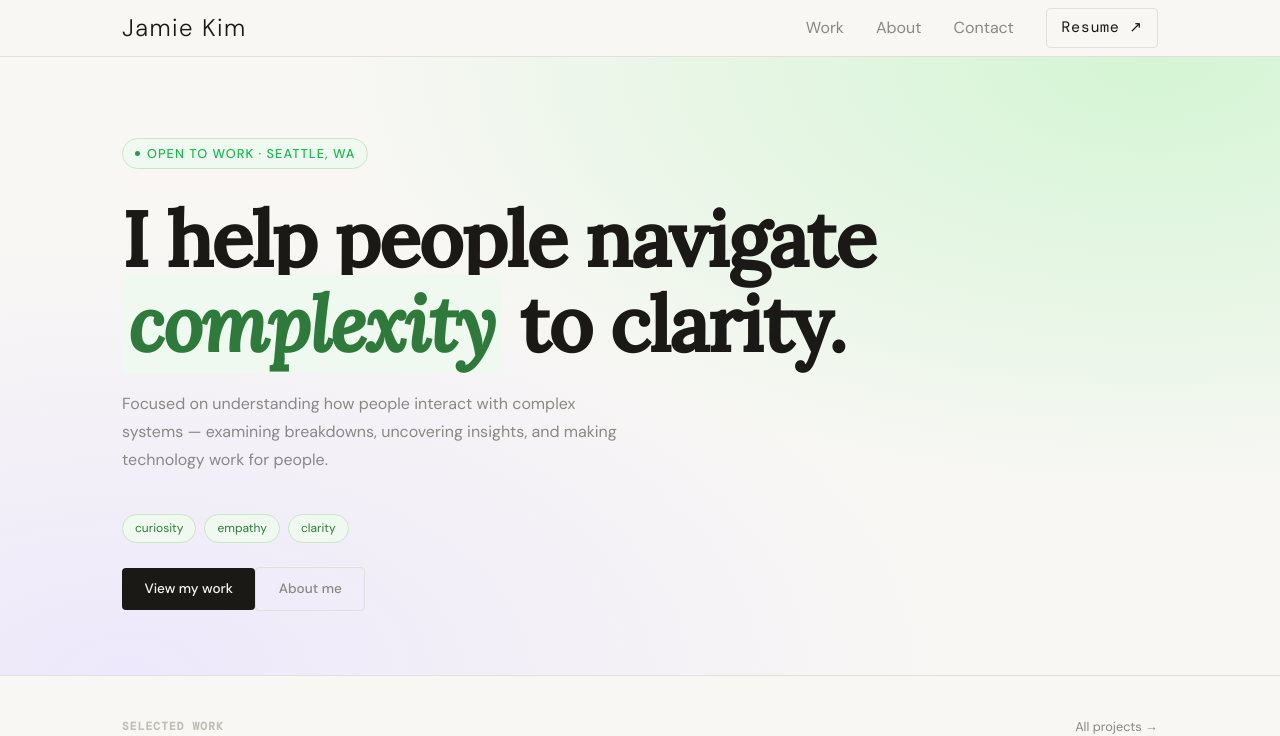
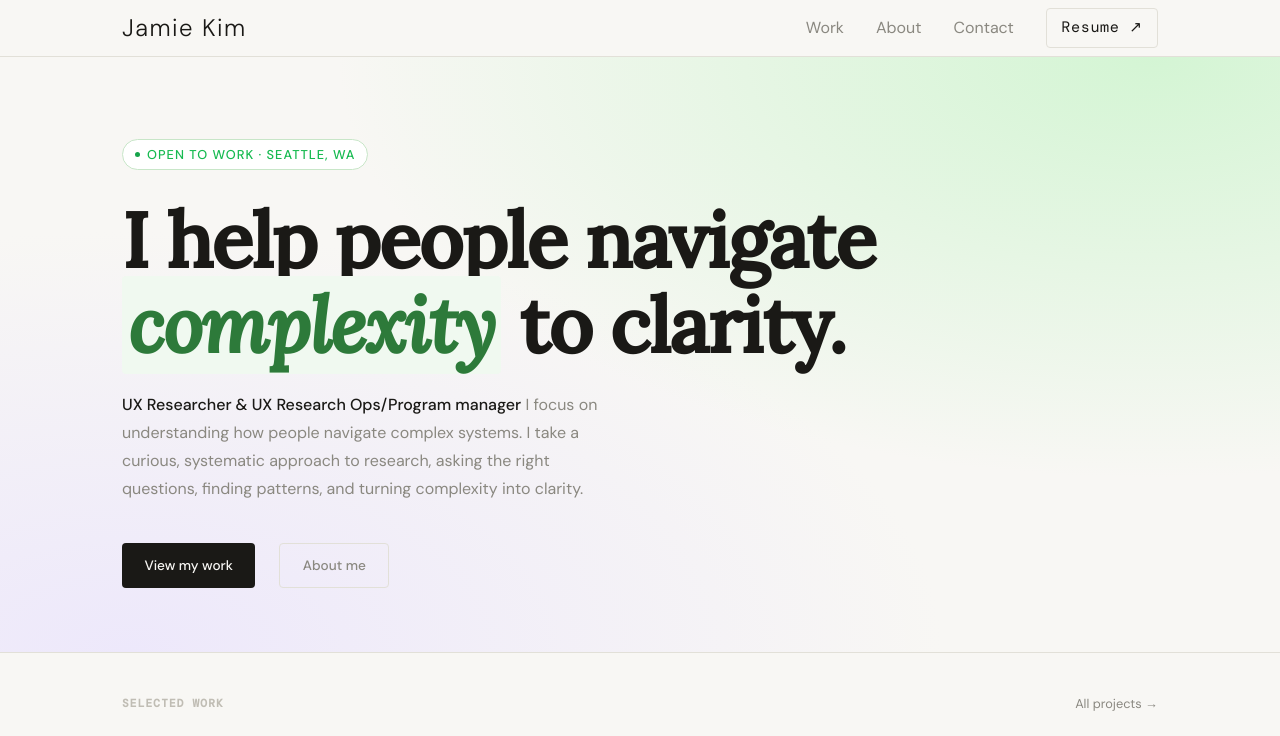
Before and after one commit to jamiejkl/portfolio, a Next.js app: page / in a window 1280 px wide. Shown: the top 736 px of the page. Built offline with nearby package versions, Linux system fonts and the light colour scheme.

Commit message:
update hero design and content

```diff
--- a/app/globals.css
+++ b/app/globals.css
@@ -44,7 +44,7 @@ body {
   font-family: var(--font-body);
   background: var(--color-bg);
   color: var(--color-text);
-  font-size: 16px;
+  font-size: 17px;
   line-height: 1.7;
   -webkit-font-smoothing: antialiased;
 }
@@ -82,14 +82,16 @@ img { display: block; max-width: 100%; }
       var(--color-bg);
   }
 }
-.hero__status { display: inline-flex; align-items: center; gap: 7px; background: var(--color-accent-bg); border: 0.5px solid var(--color-accent-border); border-radius: 99px; padding: 4px 12px; margin-bottom: 1.75rem; }
+.hero__status { display: inline-flex; align-items: center; gap: 7px; background: var(--color-surface); border: 0.5px solid var(--color-accent-border); border-radius: 99px; padding: 4px 12px; margin-bottom: 1.75rem; }
 .hero__status-dot { width: 5px; height: 5px; border-radius: 50%; background: #16a34a; }
 .hero__status-text { font-size: 0.8rem; font-weight: 500; letter-spacing: 0.08em; color: #16ba50; }
 .hero__headline { font-family: var(--font-display); font-size: clamp(2.8rem, 6vw, 5rem); line-height: 1.1; letter-spacing: -0.02em; margin-bottom: 1.5rem; }
 .hero__headline em { font-style: italic; color: var(--color-accent); background: var(--color-accent-bg); padding: 0 6px; border-radius: 4px; }
 .hero__sub { font-size: 1rem; color: var(--color-muted); max-width: 500px; margin-bottom: 2.5rem; line-height: 1.75; }
-.hero__values { display: flex; gap: 0.5rem; flex-wrap: wrap; margin-bottom: 1.5rem; }
-.hero__value { font-size: 0.75rem; color: var(--color-accent); background: var(--color-accent-bg); border: 0.5px solid var(--color-accent-border); border-radius: 99px; padding: 3px 12px; }
+.hero__sub strong { color: var(--color-text); font-weight: 500; }
+.hero__values { display: none; gap: 0.5rem; flex-wrap: wrap; margin-bottom: 1.5rem; }
+.hero__value { font-size: 0.9rem; color: var(--color-accent); background: var(--color-surface); border: 0.5px solid var(--color-accent-border); border-radius: 99px; padding: 3px 12px; }
+.hero__actions { display: flex; gap: 1.5rem; flex-wrap: wrap; }
 
 /* ── Buttons ─────────────────────────────────────── */
 .btn { display: inline-flex; align-items: center; padding: 0.6rem 1.4rem; border-radius: var(--radius-sm); font-size: 0.85rem; font-weight: 500; cursor: pointer; transition: opacity 0.2s, background 0.2s; }
--- a/app/page.tsx
+++ b/app/page.tsx
@@ -100,9 +100,7 @@ export default function HomePage() {
             <em className="hero__headline-em">complexity</em> to clarity.
           </h1>
           <p className="hero__sub">
-            Focused on understanding how people interact with complex systems —
-            examining breakdowns, uncovering insights, and making technology
-            work for people.
+            <strong>UX Researcher & UX Research Ops/Program manager</strong> I focus on understanding how people navigate complex systems. I take a curious, systematic approach to research, asking the right questions, finding patterns, and turning complexity into clarity.
           </p>
           <div className="hero__values">
             <span className="hero__value">curiosity</span>
```
